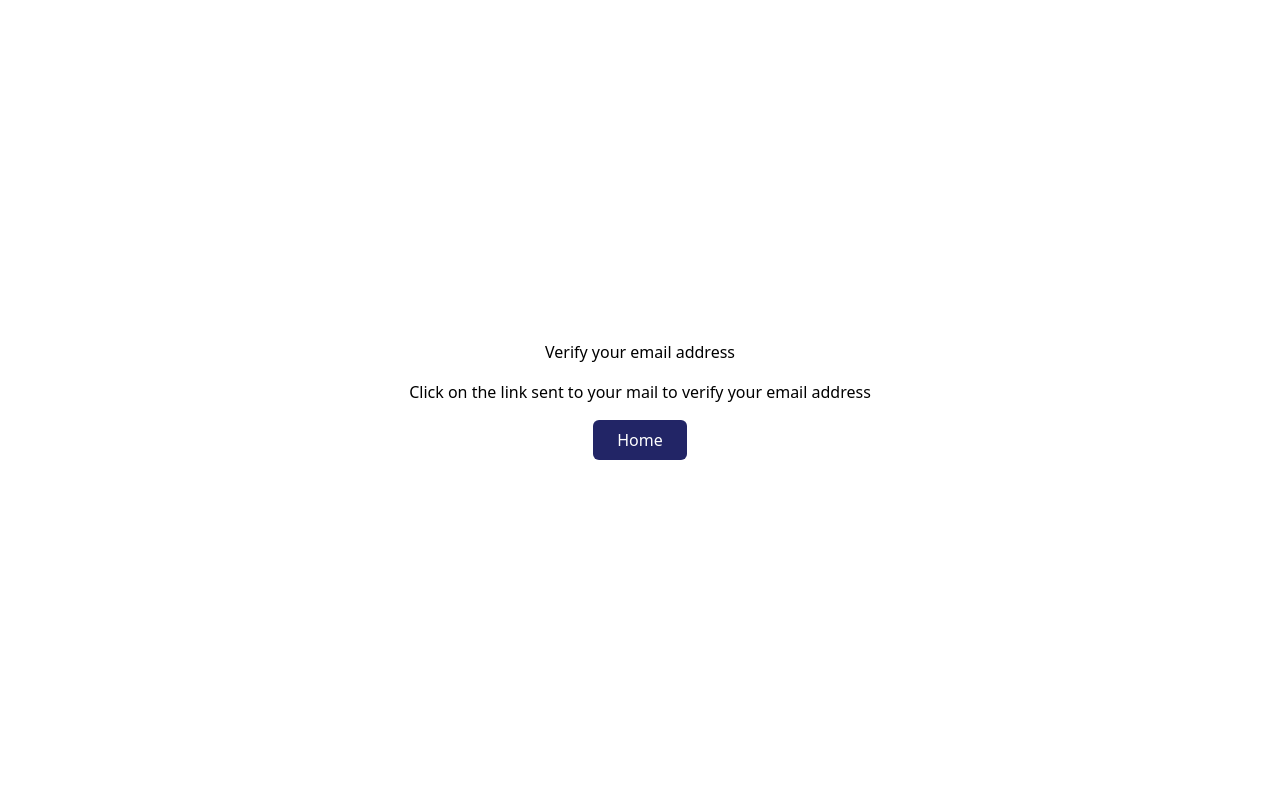
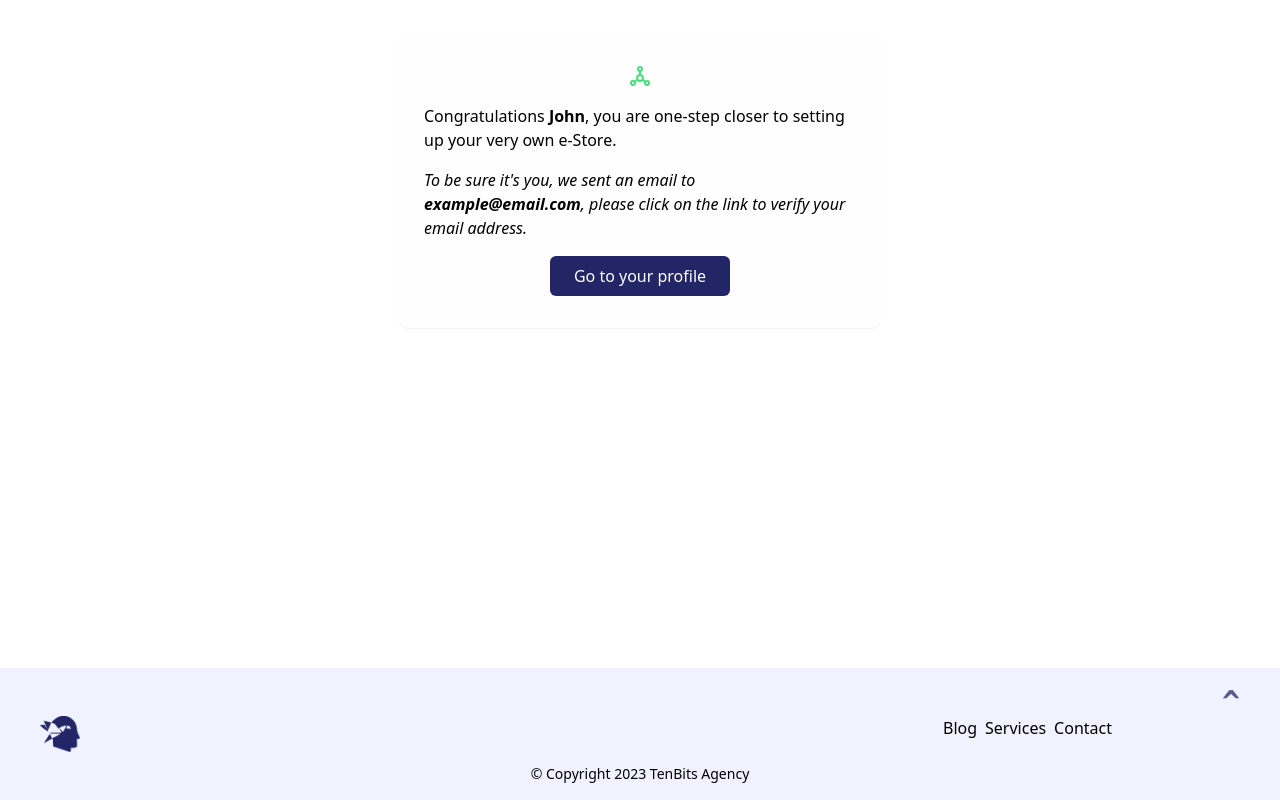
Before and after one commit to SageKyle/tenbits, a Next.js app in the folder frontend/: page /auth/register/verify-email in a window 1280 px wide. Built offline with nearby package versions, Linux system fonts and the light colour scheme.

Commit message:
complete templete for verify email page

```diff
--- a/frontend/src/pages/auth/login/index.jsx
+++ b/frontend/src/pages/auth/login/index.jsx
@@ -18,7 +18,7 @@ export default function Login() {
 		<>
 			<Navbar />
 			<section className="min-h-screen py-10 bg-slate-50">
-				<article className="flex flex-col items-center justify-center gap-4 bg-white mx-auto w-fit min-w-[30rem] p-8  shadow-md rounded-lg">
+				<article className="flex flex-col items-center justify-center gap-4 bg-white mx-auto w-full max-w-[30rem] p-8  shadow-md md:rounded-lg">
 					<h1 className="text-2xl font-bold capitalize text-primary-dark mb-2">
 						Login
 					</h1>
@@ -72,12 +72,10 @@ export default function Login() {
 							text={'login'}
 						/>
 						{/* </div> */}
-						<small className="flex items-center justify-between mt-8 text-secondary text-base">
-							<span className="w-1/5 border-b dark:border-gray-600 lg:w-1/4"></span>
-							<Link href="register" className="hover:underline">
+						<small className="grid grid-cols-[1fr_auto_1fr] gap-4 items-center justify-between mt-2 text-secondary text-base before:inline-block before:border-b before:border-gray-300 after:inline-block after:border-b after:border-gray-300">
+							<Link href="register" className="inline-block hover:underline">
 								Don't have an account?
 							</Link>
-							<span className="w-1/5 border-b dark:border-gray-600 lg:w-1/4"></span>
 						</small>
 					</form>
 				</article>
--- a/frontend/src/pages/auth/register/index.jsx
+++ b/frontend/src/pages/auth/register/index.jsx
@@ -26,7 +26,7 @@ export default function Register() {
 		<>
 			<Navbar />
 			<section className="min-h-screen py-10 bg-slate-50">
-				<article className="flex flex-col items-center justify-center gap-4 bg-white mx-auto w-fit min-w-[30rem] p-8  shadow-md rounded-lg">
+				<article className="flex flex-col items-center justify-center gap-4 bg-white mx-auto w-full max-w-[30rem] p-8  shadow-md md:rounded-lg">
 					<h1 className="text-2xl font-bold capitalize text-primary-dark mb-2">
 						sign up
 					</h1>
@@ -131,12 +131,12 @@ export default function Register() {
 							text={'Next'}
 						/>
 						{/* </div> */}
-						<small className="flex items-center justify-between mt-8 text-secondary text-base">
-							<span className="w-1/5 border-b dark:border-gray-600 lg:w-1/4"></span>
-							<Link href="login" className="hover:underline">
+						<small className="grid grid-cols-[1fr_auto_1fr] gap-4 items-center justify-between mt-2 text-secondary text-base before:inline-block before:border-b before:border-gray-300 after:inline-block after:border-b after:border-gray-300">
+							{/* <span className="w-1/5 border-b dark:border-gray-600 lg:w-1/4"></span> */}
+							<Link href="login" className="hover:underline inline-block">
 								Already have an account?
 							</Link>
-							<span className="w-1/5 border-b dark:border-gray-600 lg:w-1/4"></span>
+							{/* <span className="w-1/5 border-b dark:border-gray-600 lg:w-1/4"></span> */}
 						</small>
 					</form>
 				</article>
--- a/frontend/src/pages/auth/register/verify-email/index.jsx
+++ b/frontend/src/pages/auth/register/verify-email/index.jsx
@@ -1,11 +1,33 @@
+import Footer from '@/components/Footer'
 import PrimaryBtn from '@/components/PrimaryBtn'
+import { TbSocial } from 'react-icons/tb'
+
+const user = { firstName: 'John', lastName: 'Doe', email: 'example@email.com' }
 
 export default function VerifyEmail() {
 	return (
-		<article className="w-screen h-screen flex flex-col items-center justify-center gap-4">
-			<h2>Verify your email address</h2>
-			<p>Click on the link sent to your mail to verify your email address</p>
-			<PrimaryBtn link={'/'} text={'home'} />
+		<article className="w-screen h-screen flex flex-col items-center justify-between">
+			<section className="h-fit w-[90%] bg-accent mt-8 bg-opacity-10 flex flex-col justify-center px-6 gap-4 max-w-[30rem] p-8 justify-self-center shadow-sm rounded-lg">
+				<TbSocial className="inline-block self-center text-2xl text-green-400" />
+
+				<h2>
+					Congratulations{' '}
+					<span className="font-semibold">{user.firstName}</span>, you are
+					one-step closer to setting up your very own e-Store.
+				</h2>
+				<p className="italic">
+					To be sure it's you, we sent an email to{' '}
+					<span className="font-semibold">{user.email}</span>, please click on
+					the link to verify your email address.
+				</p>
+
+				<PrimaryBtn
+					link={'/user/profile'}
+					text={'Go to your profile'}
+					styles={'mx-auto normal-case'}
+				/>
+			</section>
+			<Footer />
 		</article>
 	)
 }
--- a/frontend/src/pages/home/Features.jsx
+++ b/frontend/src/pages/home/Features.jsx
@@ -1,5 +1,5 @@
 import shopIcon from '@/assets/icons/shop.svg'
-import PrimaryBtn from '@/components/PrimaryBtn'
+// import PrimaryBtn from '@/components/PrimaryBtn'
 import Image from 'next/image'
 import { IoPulseOutline, IoShareSocial } from 'react-icons/io5'
 import { TbSocial } from 'react-icons/tb'
--- a/frontend/src/pages/[storeName]/index.jsx
+++ b/frontend/src/pages/storeName/index.jsx
@@ -1,9 +1,9 @@
 import Logo from '@/assets/images/tenbit-no-bg.png'
 import Navbar from './Navbar'
 
-export async function getServerSideProps() {}
+// export async function getServerSideProps() {}
 
-export async function getStaticPaths() {}
+// export async function getStaticPaths() {}
 
 export default function StoreName() {
 	return (
```
Also changed, not shown: frontend/src/pages/storeName/Navbar.jsx (renamed from frontend/src/pages/[storeName]/Navbar.jsx).
